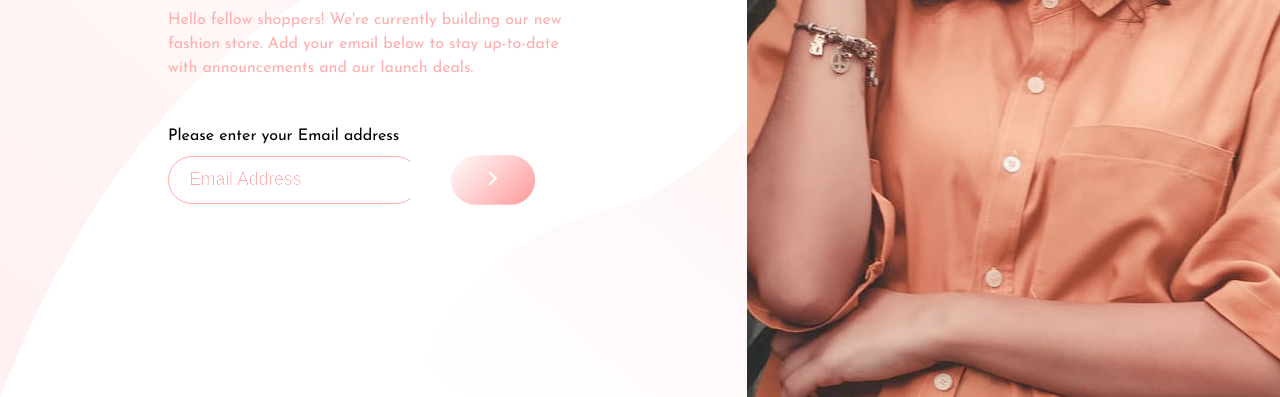
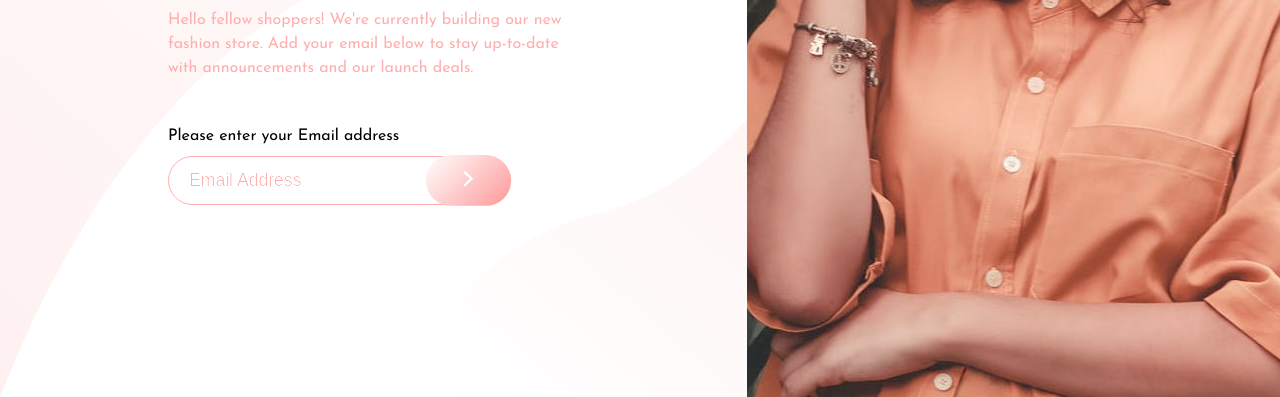
Before and after one commit to YannickLalonde/FMBaseApparel, a website: page index.html in a window 1280 px wide. Shown: the part 403-800 px from the top of the page. Drawn offline with Linux system fonts and the light colour scheme.

Commit message:
Update index.css

```diff
--- a/css/index.css
+++ b/css/index.css
@@ -147,7 +147,7 @@ img {
   padding: 15px 35px;
   border: none;
   border-radius: 1.5rem;
-  margin-left: 5px;
+  margin-left: -20px;
   background: linear-gradient(135deg, hsl(0, 80%, 86%), hsl(0, 74%, 74%));
   z-index: 2;
   transition: all 0.2s ease;
@@ -165,7 +165,7 @@ img {
 .input-section {
   margin-top: 0.7rem;
   border: 0.1rem solid hsl(0, 36%, 70%);
-  max-width: 15rem;
+  max-width: 80%;
   display: flex;
   align-items: center;
   justify-content: space-between;
```
